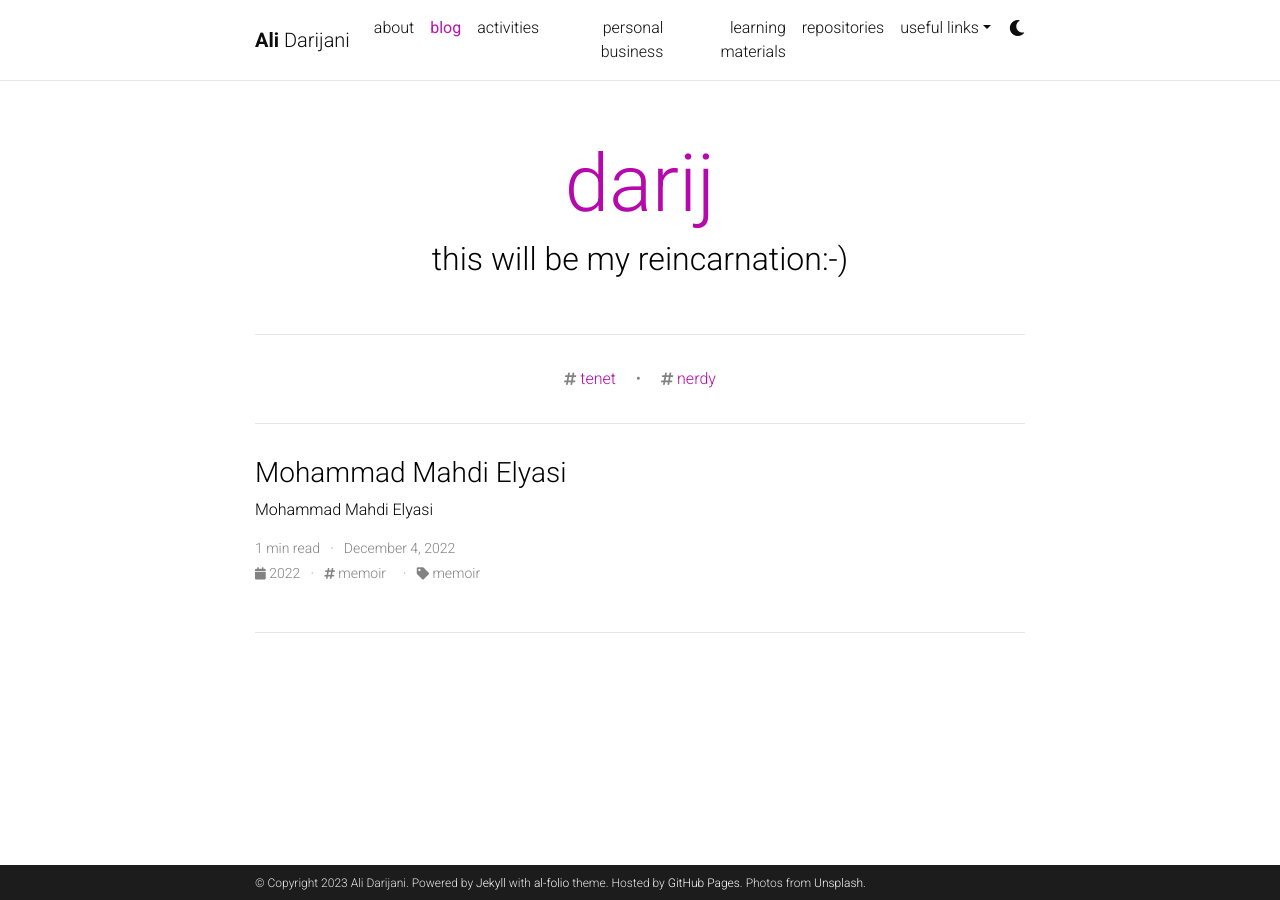
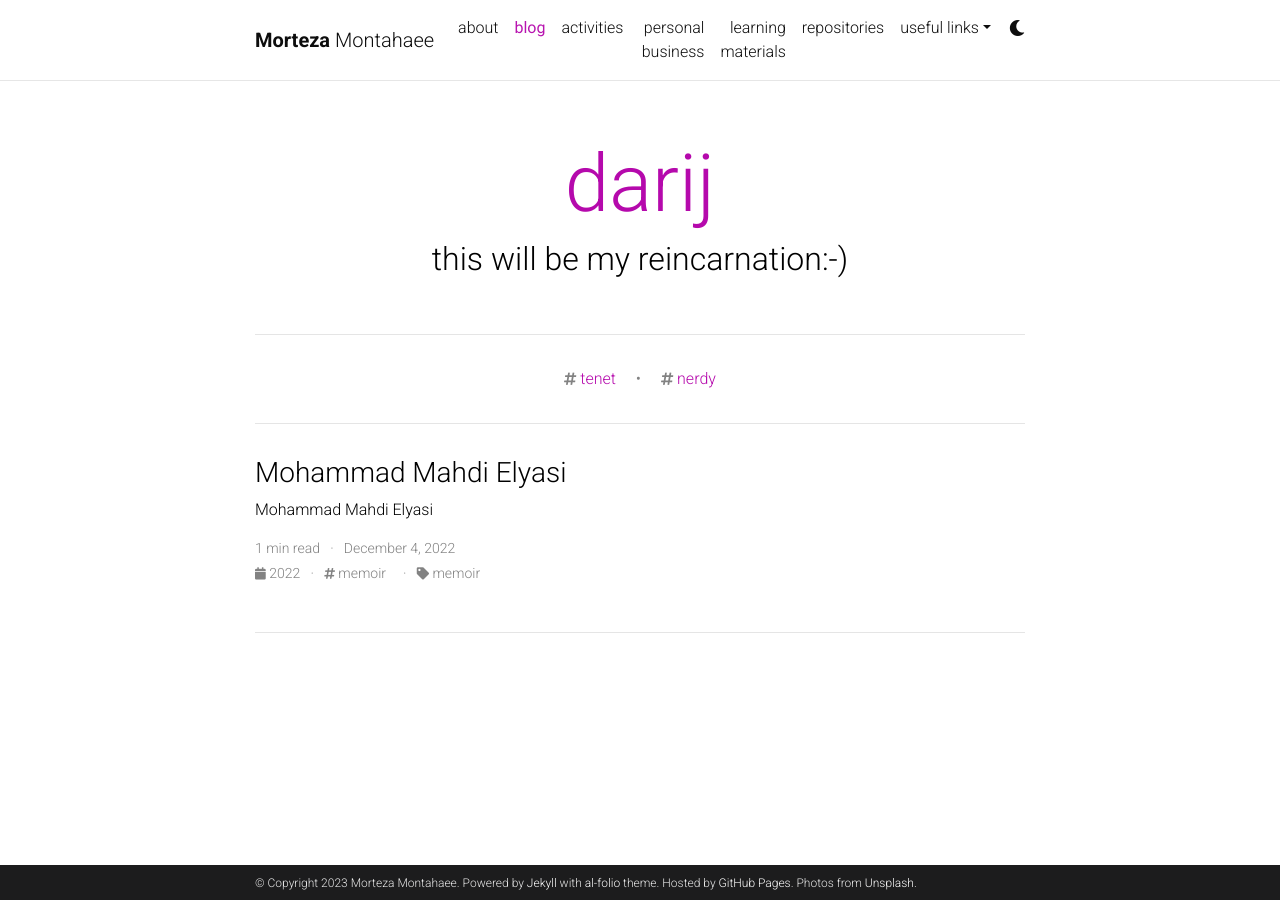
Before and after one commit to adarijani/adarijani.github.io_archived, a Jekyll site: the page built from blog/index.html, in a window 1280 px wide. Built offline with Jekyll 4.4.1, drawn with Linux system fonts in a browser that asks for light colours; the list of posts is cut into pages by our own code; comment, search, counter and statistics services are not loaded; a style sheet for code colours, icons or effects is not loaded.

Commit message:
Update _config.yml
change user name

```diff
--- a/_config.yml
+++ b/_config.yml
@@ -3,10 +3,10 @@
 # -----------------------------------------------------------------------------
 
 title: blank # the website title (if blank, full name will be used instead)
-first_name: Ali
+first_name: Morteza
 middle_name:
-last_name: Darijani
-email: ali.darijani.me@gmail.com
+last_name: Montahaee
+email: morteza.montahaee@outlook.com
 description: > # the ">" symbol means to ignore newlines until "footer_text:"
   A simple, whitespace theme for academics. Based on [*folio](https://github.com/bogoli/-folio) design.
 footer_text: >
@@ -67,7 +67,7 @@ og_image: # The site-wide (default for all links) Open Graph preview image
 # Social integration
 # -----------------------------------------------------------------------------
 
-github_username: adarijani
+github_username: mormon84
 gitlab_username: # your gitlab username
 twitter_username: # your Twitter handle
 linkedin_username: ali-darijani-675b52241
```
